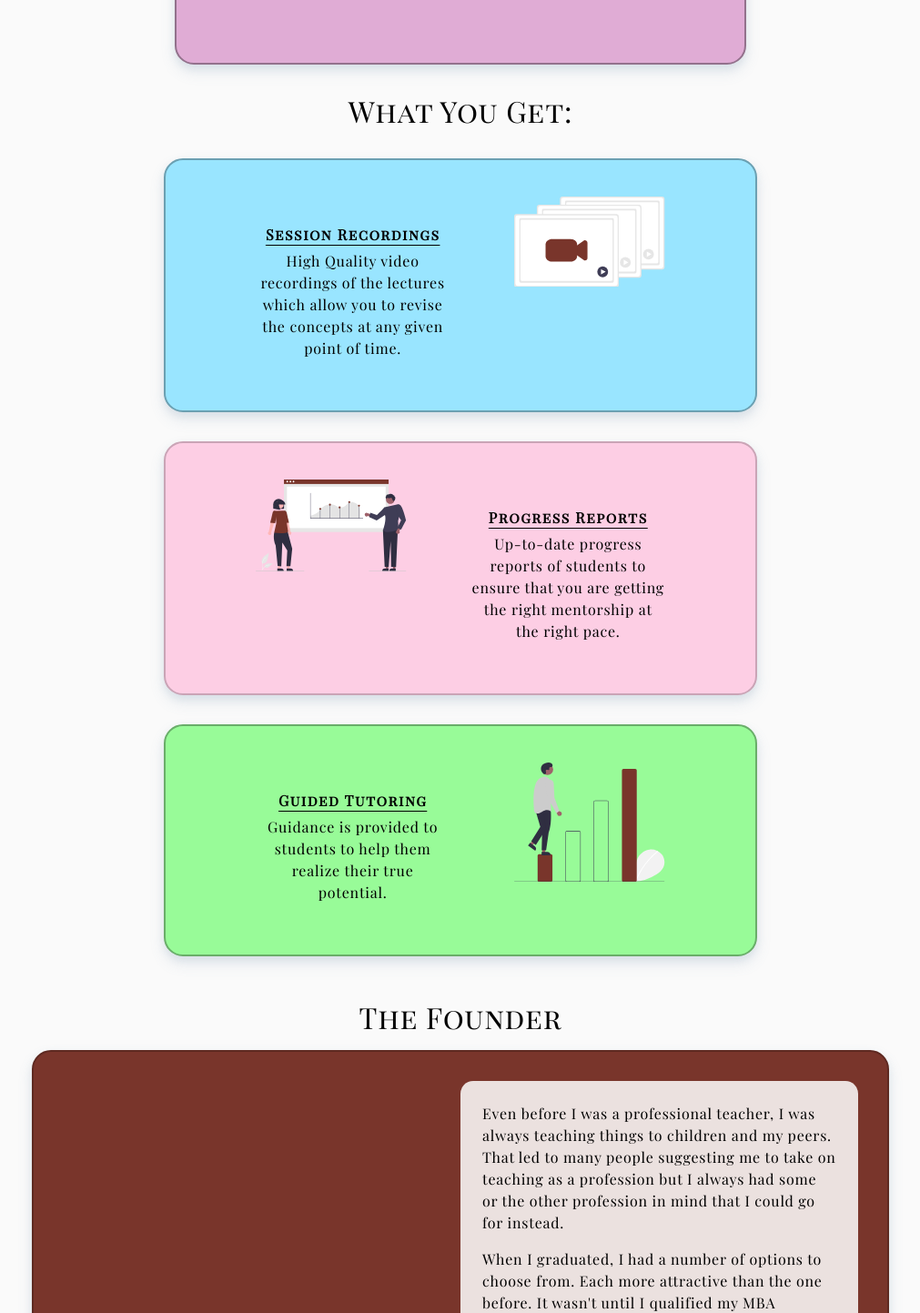
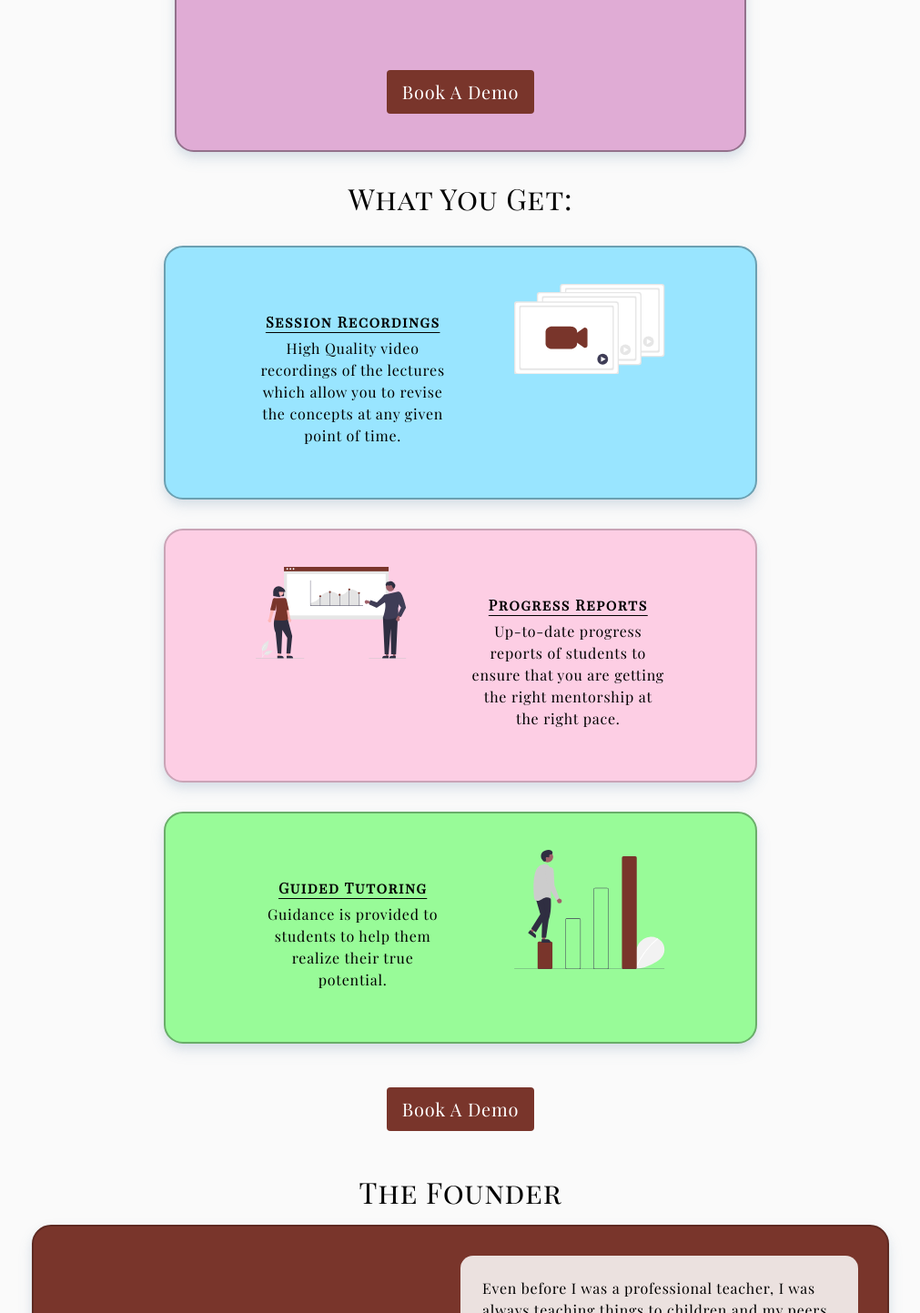
Before and after one commit to ridays2001/hs-tutorz, a Gatsby site: page /about in a window 1280 px wide. Shown: the part 1089-2532 px from the top of the page at 91% size, without its empty margins (134-1145 px from the left). Built offline with nearby package versions, Linux system fonts and the light colour scheme; Gatsby itself is replaced by a stand-in of ours.

Commit message:
💬 Chore: added book a demo buttons

```diff
--- a/src/pages/about.tsx
+++ b/src/pages/about.tsx
@@ -4,6 +4,7 @@ import Layout from '../components/Layout';
 import SEO from '../components/SEO';
 import { CompanySection, OfferingBox, FounderSection } from '../styles/AboutSection';
 import { StaticImage } from 'gatsby-plugin-image';
+import { Link } from 'gatsby';
 
 interface Offering {
 	icon: JSX.Element;
@@ -103,6 +104,11 @@ const AboutPage = () => (
 						</p>
 					</li>
 				</ul>
+				<section className='text-center mt-5'>
+					<Link className='btn btn-primary btn-lg' to='/plans/demo'>
+						Book A Demo
+					</Link>
+				</section>
 			</section>
 
 			<h2 className='text-center my-3'>What You Get:</h2>
@@ -122,9 +128,14 @@ const AboutPage = () => (
 				</OfferingBox>
 			))}
 		</CompanySection>
+
+		<section className='text-center my-5'>
+			<Link className='btn btn-primary btn-lg' to='/plans/demo'>
+				Book A Demo
+			</Link>
+		</section>
+
 		<h2 className='text-center my-3'>The Founder</h2>
-
-		{/* 2 section layout. Image + text. */}
 		<FounderSection className='row col-md-9 mx-md-auto text-start'>
 			<aside className='col-md-9 mx-md-auto mx-xl-0 col-xl-6 text-center' id='pfp'>
 				<StaticImage
```
Also changed, not shown: src/pages/index.tsx (+11 -0 lines).
